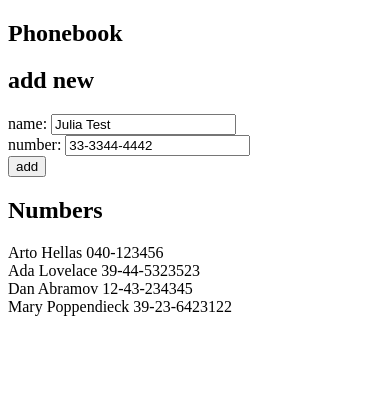
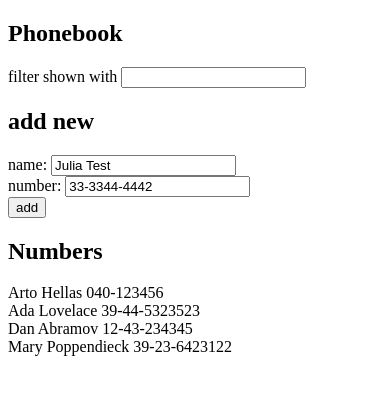
Before and after one commit to iaaron-xyz/fullstack-open-submissions, a React (Vite) app in the folder part2/phonebook/: page / in a window 390 px wide. Shown: the top 394 px of the page. Built offline with nearby package versions, Linux system fonts and the light colour scheme.

Commit message:
2.9* Step4 phonebook complete

```diff
--- a/part2/phonebook/src/App.jsx
+++ b/part2/phonebook/src/App.jsx
@@ -1,6 +1,7 @@
 import { useState } from "react";
 import PersonForm from "./components/PersonForm";
 import Persons from "./components/Persons";
+import Filter from "./components/Filter";
 
 const App = () => {
   // data
@@ -14,6 +15,7 @@ const App = () => {
   const [persons, setPersons] = useState(dataPersons);
   const [newName, setNewName] = useState("Julia Test");
   const [newNumber, setNewNumber] = useState("33-3344-4442");
+  const [filterText, setFilterText] = useState("");
 
   const handleInputName = (event) => {
     setNewName(event.target.value);
@@ -21,6 +23,10 @@ const App = () => {
 
   const handleInputNumber = (event) => {
     setNewNumber(event.target.value);
+  };
+
+  const handleFilter = (event) => {
+    setFilterText(event.target.value);
   };
 
   const handleSubmitInfo = (event) => {
@@ -52,6 +58,9 @@ const App = () => {
     <div>
       <h2>Phonebook</h2>
 
+      {/* Filter */}
+      <Filter filterText={filterText} handleFilter={handleFilter} />
+
       {/* Add a new person */}
       <h2>add new</h2>
       <PersonForm
@@ -64,7 +73,7 @@ const App = () => {
 
       {/* Display the list of person's name */}
       <h2>Numbers</h2>
-      <Persons persons={persons} />
+      <Persons persons={persons} filterText={filterText} />
     </div>
   );
 };
--- /dev/null
+++ b/part2/phonebook/src/components/Filter.jsx
@@ -0,0 +1,9 @@
+const Filter = ({ filterText, handleFilter }) => {
+  return (
+    <div>
+      filter shown with <input onChange={handleFilter} value={filterText} />
+    </div>
+  );
+};
+
+export default Filter;
--- a/part2/phonebook/src/components/Persons.jsx
+++ b/part2/phonebook/src/components/Persons.jsx
@@ -1,7 +1,14 @@
-const Persons = ({ persons }) => {
+const Persons = ({ persons, filterText }) => {
+  // Filter persons by filterText
+  const filteredPerson = persons.filter((person) =>
+    person.name.toLowerCase().includes(filterText.toLowerCase())
+  );
+
+  console.log(filterText);
+
   return (
     <>
-      {persons.map((person) => (
+      {filteredPerson.map((person) => (
         <div key={person.id}>
           {person.name} {person.number}
         </div>
```
